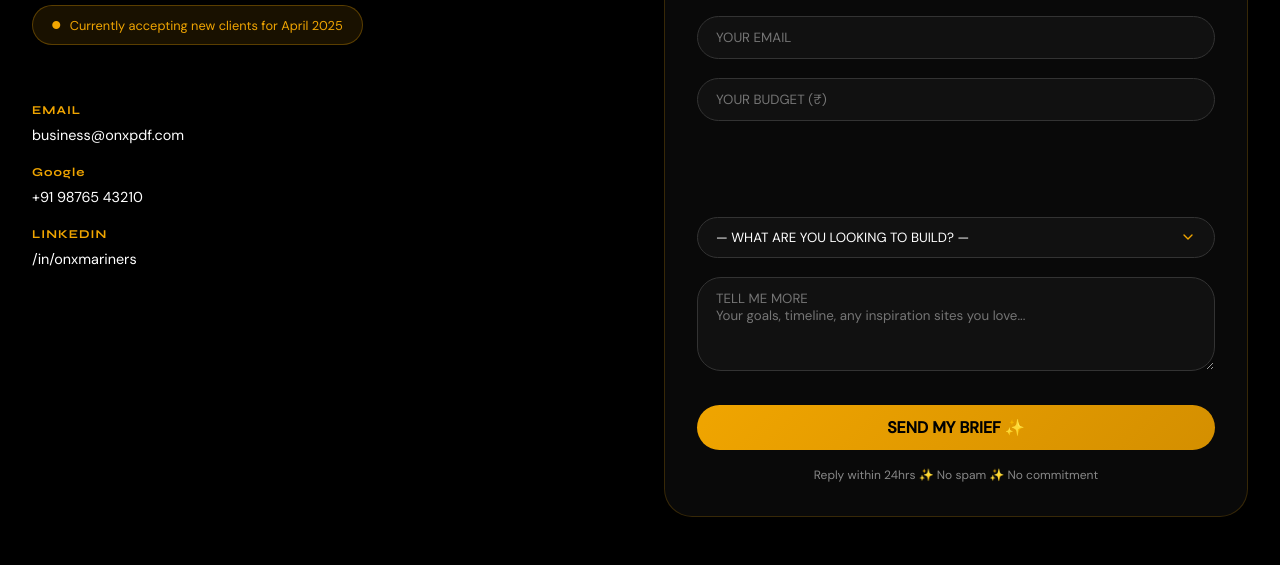
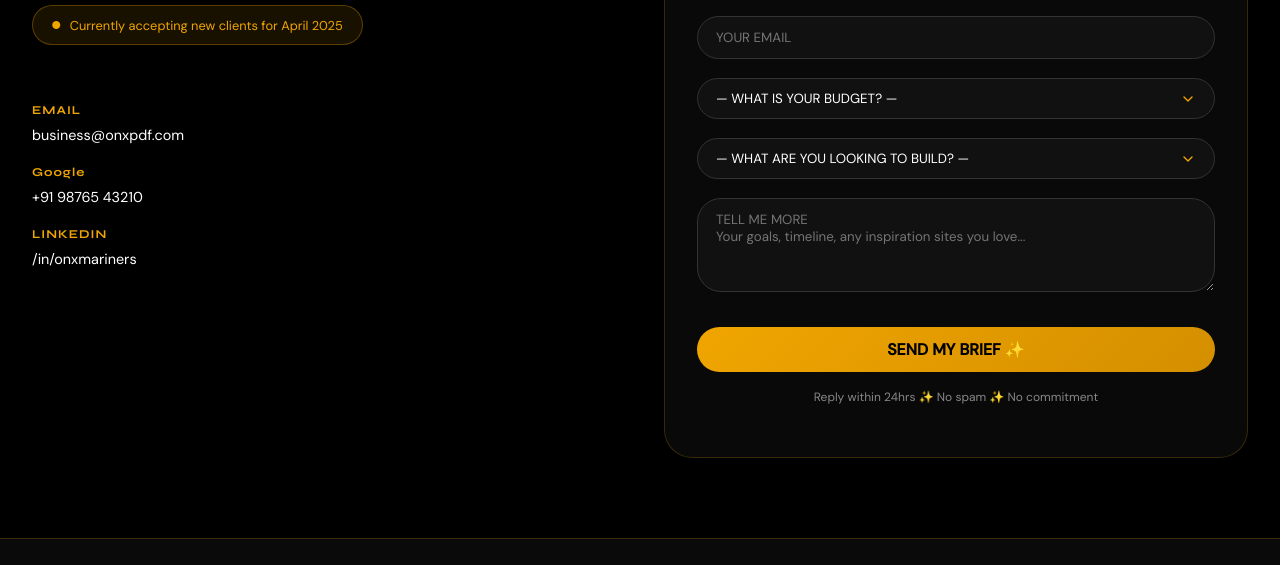
Before and after one commit to onXmariners/onxmariners, a plain HTML site: page public/index.html in a window 1280 px wide. Shown: the part 5760-6325 px from the top of the page. Drawn offline with Linux system fonts and the light colour scheme; no server answers.

Commit message:
initial commit

```diff
--- a/public/index.html
+++ b/public/index.html
@@ -265,13 +265,17 @@ async function undoDelete() {
               <input type="email" id="contactEmail" placeholder="YOUR EMAIL" required>
             </div>
             <div class="form-group">
-              <input type="text" id="budgetInput" placeholder="YOUR BUDGET (₹)" required>
-                <optinon value="₹5,000 - ₹10,000"></optinon>
-                <option value="₹10,000 - ₹15,000"></option>
-                <option value="₹15,000 - ₹25,000"></option>
-                <option value="₹25,000 - ₹50,000"></option>
-                <option value="₹50,000+"></option>
-                </div>
+              <div class="form-group">
+  <select id="budgetSelect" class="project-select" required>
+    <option value="" disabled selected>— WHAT IS YOUR BUDGET? —</option>
+    <option value="₹5,000 - ₹10,000">₹5,000 - ₹10,000</option>
+    <option value="₹10,000 - ₹15,000">₹10,000 - ₹15,000</option>
+    <option value="₹15,000 - ₹25,000">₹15,000 - ₹25,000</option>
+    <option value="₹25,000 - ₹50,000">₹25,000 - ₹50,000</option>
+    <option value="₹50,000+">₹50,000+</option>
+    <option value="Custom (will discuss)">Custom – let's discuss</option>
+  </select>
+</div>
             <div class="form-group">
               <select id="projectTypeSelect" class="project-select" required>
                 <option value="" disabled selected>— WHAT ARE YOU LOOKING TO BUILD? —</option>
@@ -309,11 +313,11 @@ async function undoDelete() {
         </div>
         <p class="footer-tagline">Built for the ocean. Wired for the web. Made to tell stories.</p>
         <div class="footer-socials">
-          <a href="#" class="social-btn" target="_blank"><i class="fab fa-youtube"></i></a>
-          <a href="#" class="social-btn" target="_blank"><i class="fab fa-instagram"></i></a>
-          <a href="#" class="social-btn" target="_blank"><i class="fab fa-facebook-f"></i></a>
-          <a href="#" class="social-btn" target="_blank"><i class="fab fa-linkedin-in"></i></a>
-          <a href="#" class="social-btn" target="_blank"><i class="fab fa-github"></i></a>
+          <a href="https://www.youtube.com/@MonkeyMariners" class="social-btn" target="_blank"><i class="fab fa-youtube"></i></a>
+          <a href="https://www.instagram.com/monkeymariners" class="social-btn" target="_blank"><i class="fab fa-instagram"></i></a>
+          <a href="https://www.facebook.com/onXmariners" class="social-btn" target="_blank"><i class="fab fa-facebook-f"></i></a>
+          <a href="https://in.linkedin.com/in/monkeymariners" class="social-btn" target="_blank"><i class="fab fa-linkedin-in"></i></a>
+          <a href="https://github.com/onXmariners" class="social-btn" target="_blank"><i class="fab fa-github"></i></a>
         </div>
       </div>
       <div class="footer-col">
```
